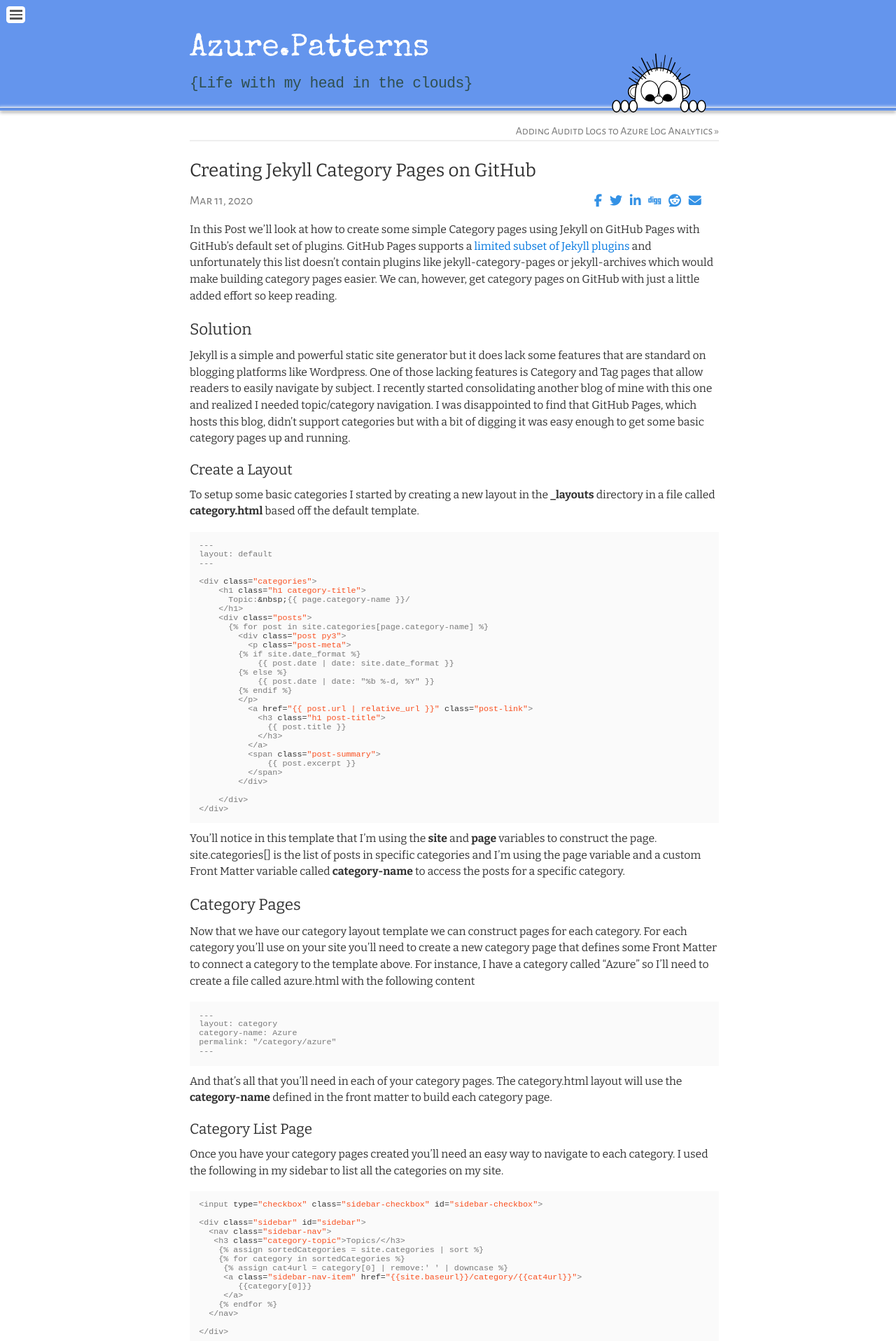
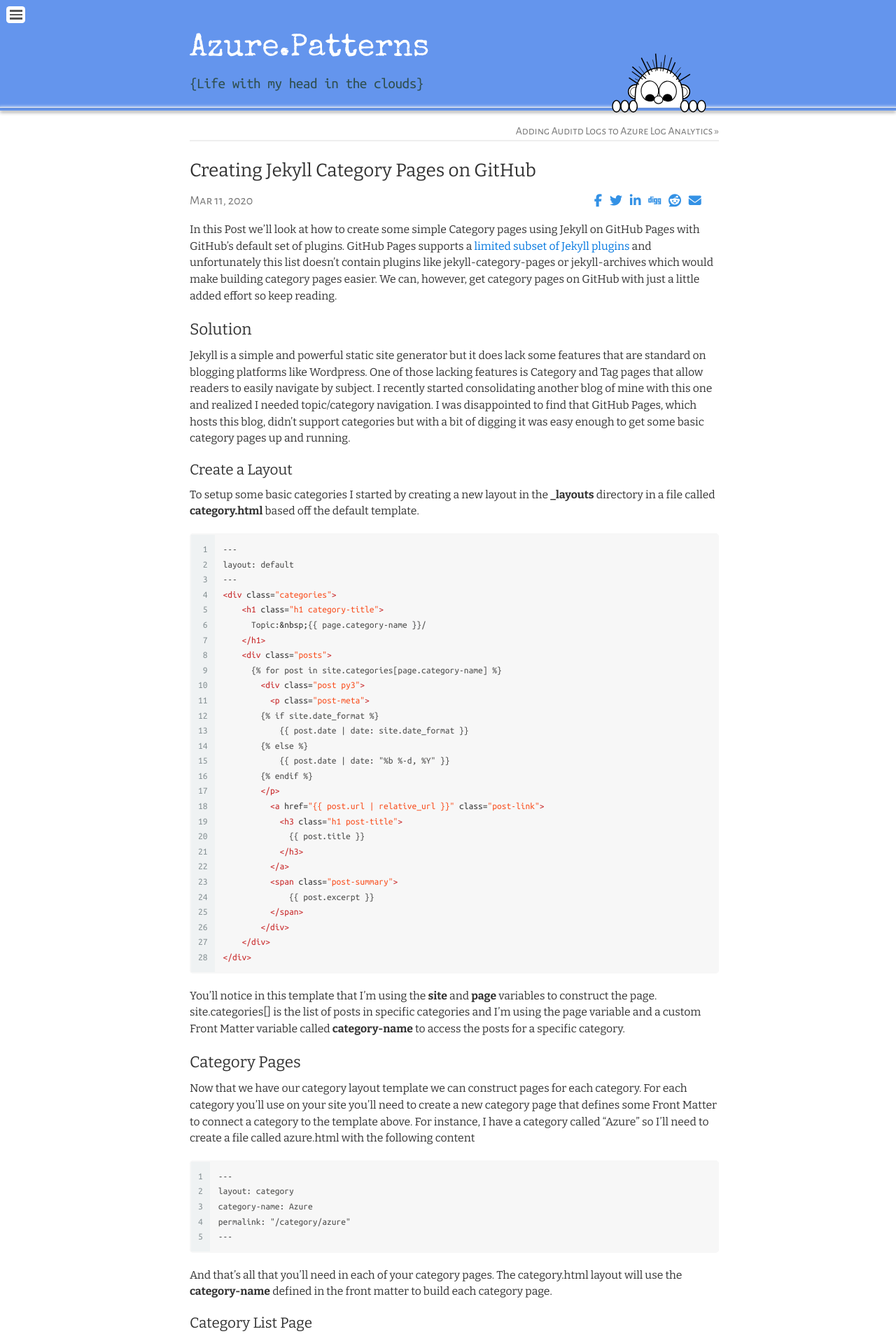
Before and after one commit to brentmcconnell/brentmcconnell.github.io, a Jekyll site: the page built from _posts/2020-03-11-jekyll-categories.md, in a window 1280 px wide. Shown: the top 1916 px of the page at 70% size. Built offline with Jekyll 4.4.1, drawn with Linux system fonts in a browser that asks for light colours; nearby versions of some CDN libraries; some web fonts are replaced; some of the changed text lies outside the part shown.

Commit message:
highlighting changes

````diff
--- a/Gemfile
+++ b/Gemfile
@@ -7,4 +7,5 @@
     gem 'github-pages'
     gem 'jekyll-paginate'
     gem 'jemoji'
+    gem 'rouge'
 end
--- a/_config.yml
+++ b/_config.yml
@@ -126,6 +126,7 @@
 
 # Build settings
 markdown:     kramdown
+highlighter: rouge
 redcarpet:
   extensions: ['smart', 'tables', 'with_toc_data']
 permalink: /:year/:month/:day/:title
--- a/_includes/head.html
+++ b/_includes/head.html
@@ -44,7 +44,8 @@
     {% if site.extended_fonts %}
     <link href="//fonts.googleapis.com/css?family=Bitter:400,400i,700&amp;display=swap" rel="stylesheet">
     <link href="//fonts.googleapis.com/css?family=Alegreya+Sans+SC&display=swap" rel="stylesheet">
-    <link href="//fonts.googleapis.com/css?family=Alegreya+Sans+SC:500|Quattrocento:400,700|Special+Elite&display=swap" rel="stylesheet">
+    <link href="//fonts.googleapis.com/css?family=Special+Elite&display=swap" rel="stylesheet">
+    <link href="https://fonts.googleapis.com/css?family=Ubuntu+Mono&display=swap" rel="stylesheet">
     {% else %}
     <link href="//fonts.googleapis.com/css?family=Open+Sans|Roboto&display=swap" rel="stylesheet">
     <link href='//fonts.googleapis.com/css?family=Merriweather:900,900italic,300,300italic' rel='stylesheet' type='text/css'>
--- a/_posts/2020-03-11-jekyll-categories.md
+++ b/_posts/2020-03-11-jekyll-categories.md
@@ -32,12 +32,11 @@
 To setup some basic categories I started by creating a new layout in the __\_layouts__
 directory in a file called __category.html__ based off the default template.
 
-{%raw%}
-```html
+{% highlight html linenos %}
+{% raw %}
 ---
 layout: default
 ---
-
 <div class="categories">
     <h1 class="h1 category-title">
       Topic:&nbsp;{{ page.category-name }}/
@@ -61,11 +60,10 @@
               {{ post.excerpt }}
           </span>
         </div>
-
     </div>
 </div>
-```
-{%endraw%}
+{% endraw %}
+{% endhighlight %}
 
 You'll notice in this template that I'm using the __site__ and __page__
 variables to construct the page. site.categories[] is the list of posts
@@ -79,15 +77,13 @@
 template above.  For instance, I have a category called "Azure" so I'll need to
 create a file called azure.html with the following content
 
-{%raw%}
-```html
+{% highlight html linenos %}
 ---
 layout: category
 category-name: Azure
 permalink: "/category/azure"
 ---
-```
-{%endraw%}
+{%endhighlight%}
 
 And that's all that you'll need in each of your category pages.  The category.html layout
 will use the __category-name__ defined in the front matter to build each category
@@ -98,8 +94,8 @@
 each category.  I used the following in my sidebar to list all the categories on
 my site.
 
-{%raw%}
-```html
+{% highlight html linenos %}
+{% raw %}
 <input type="checkbox" class="sidebar-checkbox" id="sidebar-checkbox">
 
 <div class="sidebar" id="sidebar">
@@ -115,8 +111,8 @@
   </nav>
 
 </div>
-```
-{%endraw%}
+{% endraw %}
+{% endhighlight %}
 
 __NOTE:__ Notice that I remove spaces and lowercase the categories in the
 template above. This is a pretty important point. The categories that are used
@@ -127,8 +123,7 @@
 ## Summary
 Here is an example of a post Front Matter used on this site.
 
-{%raw%}
-```html
+{% highlight html linenos %}
 ---
 layout: post
 title:  IO Performance in Azure Explained
@@ -142,8 +137,8 @@
   - Azure
   - Tech Tips
 ---
-```
-{%endraw%}
+{% endhighlight %}
+
 Notice that I have defined two categories for this post, __Azure__ and __Tech
 Tips__. As long as I have two category pages defined with the correct Front
 Matter this post will display under each of those category pages.
@@ -152,15 +147,15 @@
 site.  For Tech Tips I use a file called __technology.html__ that contains the
 following Front Matter.
 
-{%raw%}
-```html
+{% highlight html linenos %}
+{% raw %}
 ---
 layout: category
 category-name: Tech Tips
 permalink: "/category/techtips"
 ---
-```
-{%endraw%}
+{% endraw %}
+{% endhighlight %}
 
 Note that the permalink address must match the characters in the category-name.
 Remember from above we take the category-name and remove any spaces and then
--- a/_sass/_code.scss
+++ b/_sass/_code.scss
@@ -106,4 +106,187 @@
 
 .language-terminal code {
     color: $lighter-gray;
+    font-size: 0.65rem;
 }
+
+// https://github.com/chriskempson/tomorrow-theme
+
+// Placeholder: $code-block
+%code-block {
+  overflow: auto;
+  margin: 20px 0;
+  padding: 0;
+  font-size: $code-font-size;
+  color: $highlight-foreground;
+  background: $highlight-background;
+  line-height: $line-height-code-block;
+}
+
+pre, code { font-family: $code-font-family; }
+
+code {
+  padding: 2px 4px;
+  word-wrap: break-word;
+  color: $code-foreground;
+  background: $code-background;
+  border-radius: $code-border-radius;
+  font-size: $code-font-size;
+}
+
+pre {
+  @extend %code-block;
+
+  code {
+    padding: 0;
+    color: $highlight-foreground;
+    background: none;
+    text-shadow: none;
+  }
+}
+
+.highlight {
+  @extend %code-block;
+  border-radius: 5px;
+
+  pre {
+    border: none;
+    margin: 0;
+    padding: 10px 0;
+  }
+
+  & > pre {
+    padding-left: 10px;
+    padding-right: 10px;
+    background-color: $highlight-background;
+  }
+
+  table {
+    margin: -10px;
+    width: auto;
+    border: none;
+  }
+
+  td {
+    border: none;
+    padding: 0;
+  }
+
+  figcaption {
+    @include clearfix();
+    font-size: 1em;
+    color: $highlight-foreground;
+    line-height: 1em;
+    margin-bottom: 1em;
+
+    a {
+      float: right;
+      color: $highlight-foreground;
+
+      &:hover { border-bottom-color: $highlight-foreground; }
+    }
+  }
+
+  .gutter pre {
+    padding-left: 10px;
+    padding-right: 10px;
+    color: map-get($highlight-gutter, color);
+    text-align: right;
+    background-color: map-get($highlight-gutter, bg-color);
+  }
+
+  .code pre {
+    width: 100%;
+    padding-left: 10px;
+    padding-right: 10px;
+    background-color: $highlight-background;
+  }
+
+  .line { height: 20px; }
+}
+
+
+.gutter {
+  -webkit-user-select: none;
+  -moz-user-select: none;
+  -ms-user-select: none;
+  user-select: none;
+}
+
+.gist table {
+  width: auto;
+
+  td { border: none; }
+}
+
+pre.highlight { padding: 10px; }
+
+// For diff highlight
+pre .deletion { background: $highlight-deletion; }
+pre .addition { background: $highlight-addition; }
+pre .meta     { color: $highlight-purple; }
+
+pre {
+
+  .c, .cm, .cp, .c1, .cs { color: $highlight-comment; }
+
+  .nv, .vc, .vg, .vi,
+  .na,
+  .nt,
+  .sr,
+  .ruby .constant,
+  .xml .tag .title,
+  .xml .pi,
+  .xml .doctype,
+  .html .doctype,
+  .css .id,
+  .css .class,
+  .css .pseudo {
+    color: $highlight-red;
+  }
+
+  .m, .mf, .mh, .mi, .il, .mo, .mx, .mb,
+  .cp,
+  .nb, .bp,
+  .l, .ld,
+  .params,
+  .kc,
+  .gp {
+    color: $highlight-orange;
+  }
+
+  .ruby .class .title,
+  .css .rules .attribute,
+  .s, .sb, .sc, .sd, .s2, .se, .sh, .si, .sx, .s1, .ss,
+  .value,
+  .inheritance,
+  .header,
+  .ruby .symbol,
+  .xml .cdata,
+  .special,
+  .m, .mf, .mh, .mi, .il, .mo, .mx, .mb,
+  .formula {
+    color: $highlight-green;
+  }
+
+  .nc, .nf,
+  .css .hexcolor {
+    color: $highlight-aqua;
+  }
+
+  .nf,
+  .python .decorator,
+  .python .title,
+  .ruby .function .title,
+  .ruby .title .keyword,
+  .perl .sub,
+  .javascript .title,
+  .coffeescript .title {
+    color: $highlight-blue;
+  }
+
+  .k, .kd, .kn, .kp, .kr, .kt,
+  .javascript .function {
+    color: $highlight-purple;
+  }
+
+}
--- /dev/null
+++ b/_sass/_mixin.scss
@@ -0,0 +1,10 @@
+// Clearfix. http://nicolasgallagher.com/micro-clearfix-hack/
+
+@mixin clearfix() {
+  &:before,
+  &:after {
+    content: " ";
+    display: table;
+  }
+  &:after { clear: both; }
+}
--- a/_sass/_variables.scss
+++ b/_sass/_variables.scss
@@ -3,18 +3,18 @@
 $bold-font-weight: bold !default;
 
 //$font-family: 'Bitter','Quattrocento', 'PT Serif', Georgia, 'Times New Roman', serif !default;
-$font-family: Bitter, "Apple SD Gothic Neo", AppleGothic, NanumBarunGothic, "Malgun Gothic", Dotum, sans-serif;
+$font-family: Bitter, Dotum, sans-serif;
 /* $heading-font-family: $font-family; */
 $title-font-family: 'Special Elite', serif !default;
 /* $link-font-family: 'Alegreya Sans SC', sans-serif; */
-/* $monospace-font-family: 'Inconsolata', Consolas, monospace !default; */
+$monospace-font-family: 'Ubuntu Mono', monospace !default;
 /* $subtitle-font-family: $monospace-font-family; */
 
 /* $font-family: Palatino, Georgia, 'Times New Roman', serif !default; */
 $heading-font-family: $font-family;
 /* $title-font-family: 'Courier', 'Courier New', serif !default; */
 $link-font-family: 'Alegreya Sans SC', serif;
-$monospace-font-family: 'Courier New', monospace !default;
+//$monospace-font-family: 'Courier New', monospace !default;
 $subtitle-font-family: $monospace-font-family;
 
 $line-height: 1.5 !default;
@@ -162,3 +162,29 @@
 
 // Random
 $terminal-window-height: 30px;
+
+//Highlight Theme
+$code-font-size         : 0.75rem;
+$line-height-code-block : 1.6;
+$code-font-family       : $monospace-font-family;
+$code-foreground        : red;
+$code-background        : yellow;
+$code-border-radius     : 3px;
+$highlight-background   : #f7f7f7 !global;
+$highlight-current-line : #efefef !global;
+$highlight-selection    : #d6d6d6 !global;
+$highlight-foreground   : #4d4d4c !global;
+$highlight-comment      : #8e908c !global;
+$highlight-red          : #c82829 !global;
+$highlight-orange       : #f5871f !global;
+$highlight-yellow       : #eab700 !global;
+$highlight-green        : #718c00 !global;
+$highlight-aqua         : #3e999f !global;
+$highlight-blue         : #4271ae !global;
+$highlight-purple       : #8959a8 !global;
+$highlight-deletion     : #fdd !global;
+$highlight-addition     : #dfd !global;
+$highlight-gutter       : (
+    color: #869194,
+    bg-color: #eff2f3
+) !global;
--- a/css/pixyll.scss
+++ b/css/pixyll.scss
@@ -16,6 +16,7 @@
 @import 'basscss';
 
 @import 'base';
+@import 'mixin';
 
 @import 'links';
 @import 'positions';
````
